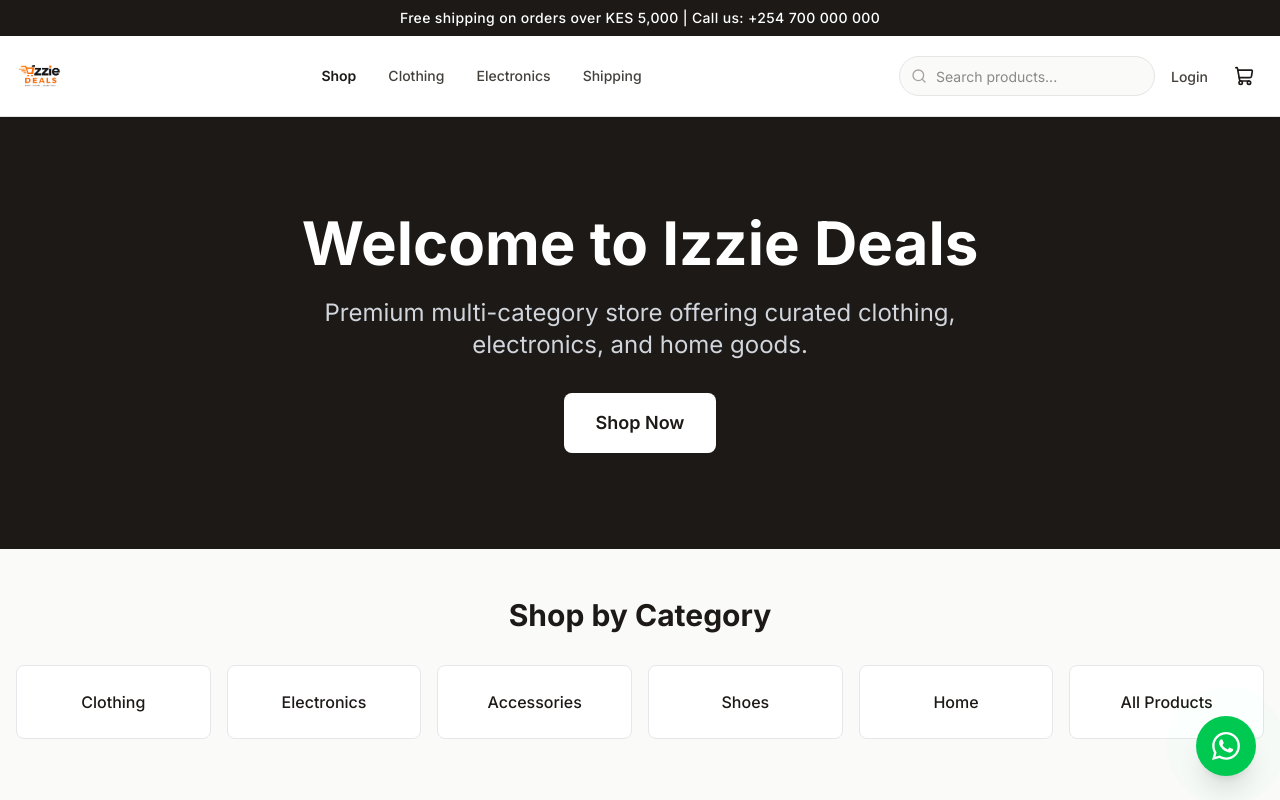
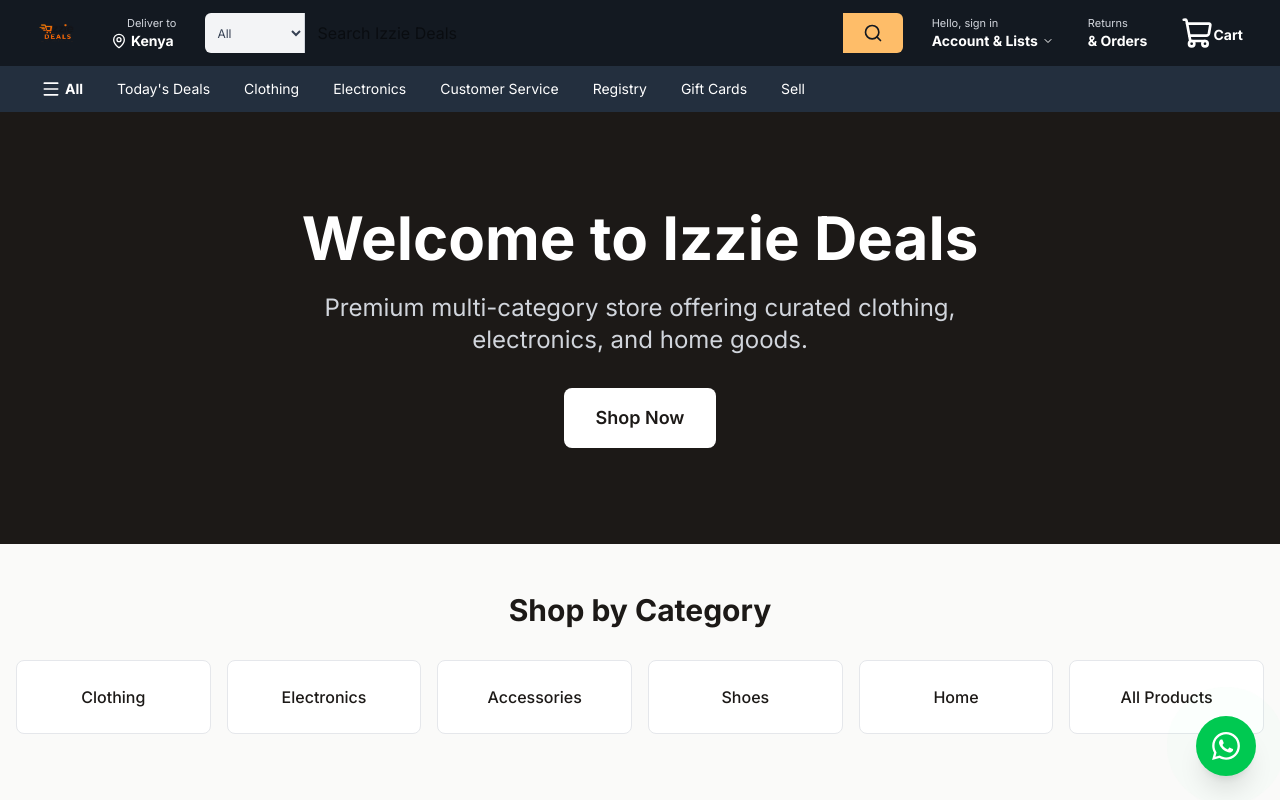
Before and after one commit to stephennjora3-debug/izzie-deals, a Next.js app: page / in a window 1280 px wide. Shown: the top 800 px of the page. Built offline with nearby package versions, Linux system fonts and the light colour scheme; no server answers; the database is empty.

Commit message:
Amazon Layout Step 1: Install Amazon-style Header

```diff
--- a/src/components/layout/Header.tsx
+++ b/src/components/layout/Header.tsx
@@ -1,7 +1,7 @@
 'use client';
 
 import Link from 'next/link';
-import { Search, ShoppingCart, Plus, Package, Menu, X } from 'lucide-react';
+import { Search, ShoppingCart, MapPin, Menu, ChevronDown, User, Package } from 'lucide-react';
 import { useCartStore } from '@/store/cartStore';
 import { useEffect, useState } from 'react';
 import { UserMenu } from './UserMenu';
@@ -21,7 +21,7 @@ function CartBadge() {
   if (totalItems === 0) return null;
 
   return (
-    <span className="absolute -top-1 -right-1 flex h-4 w-4 items-center justify-center rounded-full bg-red-500 text-[9px] font-bold text-white ring-2 ring-white">
+    <span className="absolute top-0 right-2 md:right-3 flex h-5 w-6 items-center justify-center rounded-full bg-orange-500 text-xs font-bold text-white">
       {totalItems > 99 ? '99+' : totalItems}
     </span>
   );
@@ -29,7 +29,6 @@ function CartBadge() {
 
 export function Header() {
   const [isAdminUser, setIsAdminUser] = useState(false);
-  const [isMobileMenuOpen, setIsMobileMenuOpen] = useState(false);
   const [searchQuery, setSearchQuery] = useState('');
   const router = useRouter();
 
@@ -44,149 +43,97 @@ export function Header() {
     checkAdmin();
   }, []);
 
-  const handleMobileSearch = (e: React.FormEvent) => {
+  const handleSearch = (e: React.FormEvent) => {
     e.preventDefault();
-    if (searchQuery.trim().length >= 3) {
+    if (searchQuery.trim().length >= 2) {
       router.push(`/shop?search=${encodeURIComponent(searchQuery.trim())}`);
-      setIsMobileMenuOpen(false);
-      setSearchQuery('');
     }
   };
 
   return (
-    <>
-      {/* 1. TOP NOTIFICATION BAR */}
-      <div className="bg-brand-900 text-white text-xs md:text-sm py-2 text-center px-4">
-        <p className="font-medium tracking-wide">
-          Free shipping on orders over KES 5,000 | Call us: +254 700 000 000
-        </p>
+    <header className="w-full flex flex-col">
+      {/* --- TOP AMAZON BAR (bg-slate-900) --- */}
+      <div className="bg-[#131921] text-white py-2 px-4 md:px-8">
+        <div className="max-w-[1500px] mx-auto flex items-center gap-4 md:gap-6">
+
+          {/* Logo */}
+          <Link href="/" className="flex items-center flex-shrink-0 border border-transparent hover:border-white rounded p-1 transition-all">
+            <img src="/izzie.png" alt="Izzie Deals" className="h-8 md:h-10 w-auto object-contain" />
+          </Link>
+
+          {/* Deliver To (Hidden on small mobile) */}
+          <div className="hidden md:flex flex-col items-start border border-transparent hover:border-white rounded p-1 cursor-pointer transition-all">
+            <span className="text-[11px] text-gray-300 ml-4">Deliver to</span>
+            <div className="flex items-center font-bold text-sm">
+              <MapPin className="h-4 w-4 mr-1" />
+              <span>Kenya</span>
+            </div>
           </div>
 
-      {/* 2. MAIN HEADER */}
-      <header className="sticky top-0 z-40 w-full bg-white border-b border-brand-200 shadow-sm">
-        <div className="container mx-auto px-4">
-          <div className="flex h-16 md:h-20 items-center justify-between gap-4">
+          {/* Massive Search Bar */}
+          <form onSubmit={handleSearch} className="flex-grow flex h-10 rounded-md overflow-hidden focus-within:ring-2 focus-within:ring-orange-500 transition-all">
+            <select className="hidden md:block bg-gray-100 text-gray-700 text-xs px-2 border-r border-gray-300 focus:outline-none cursor-pointer hover:bg-gray-200">
+              <option>All</option>
+              <option>Clothing</option>
+              <option>Electronics</option>
+              <option>Home</option>
+            </select>
+            <input
+              type="text"
+              value={searchQuery}
+              onChange={(e) => setSearchQuery(e.target.value)}
+              placeholder="Search Izzie Deals"
+              className="flex-grow px-3 text-black focus:outline-none"
+            />
+            <button type="submit" className="bg-[#febd69] hover:bg-[#f3a847] px-4 md:px-5 flex items-center justify-center transition-colors">
+              <Search className="h-5 w-5 text-[#131921]" />
+            </button>
+          </form>
 
-            {/* Left: Mobile Menu Toggle & Logo */}
-            <div className="flex items-center gap-4 flex-shrink-0">
-              <button
-                onClick={() => setIsMobileMenuOpen(true)}
-                className="md:hidden p-2 -ml-2 text-brand-900 hover:bg-brand-50 rounded-md transition-colors"
-                aria-label="Open menu"
-              >
-                <Menu className="h-6 w-6" />
-              </button>
-              <Link href="/" className="flex items-center">
-                <img src="/izzie.png" alt="Izzie Deals" className="h-10 md:h-12 w-auto object-contain" />
-              </Link>
+          {/* Account & Lists */}
+          <div className="hidden md:flex flex-col border border-transparent hover:border-white rounded p-1 cursor-pointer transition-all relative group">
+            <span className="text-[11px] text-gray-300">Hello, sign in</span>
+            <span className="text-sm font-bold flex items-center">Account & Lists <ChevronDown className="h-3 w-3 ml-1" /></span>
+            {/* Dropdown placeholder */}
+            <div className="absolute top-full right-0 w-64 bg-white text-black rounded-md shadow-xl p-4 hidden group-hover:block z-50">
+               <UserMenu />
+            </div>
           </div>
 
-            {/* Center: Desktop Navigation */}
-            <nav className="hidden md:flex items-center gap-8">
-              <Link href="/shop" className="text-sm font-semibold text-brand-900 hover:text-brand-600 transition-colors">Shop</Link>
-              <Link href="/shop?category=Clothing" className="text-sm font-medium text-brand-700 hover:text-brand-900 transition-colors">Clothing</Link>
-              <Link href="/shop?category=Electronics" className="text-sm font-medium text-brand-700 hover:text-brand-900 transition-colors">Electronics</Link>
-              <Link href="/shipping" className="text-sm font-medium text-brand-700 hover:text-brand-900 transition-colors">Shipping</Link>
-            </nav>
-
-            {/* Right: Actions */}
-            <div className="flex items-center gap-2 md:gap-4 flex-shrink-0">
-              {/* Desktop Search */}
-              <div className="hidden lg:block relative">
-                <Search className="absolute left-3 top-1/2 -translate-y-1/2 h-4 w-4 text-brand-400" />
-                <input
-                  type="search"
-                  placeholder="Search products..."
-                  className="flex h-10 w-64 rounded-full border border-brand-200 bg-brand-50 px-3 py-2 pl-9 text-sm focus-visible:outline-none focus-visible:ring-2 focus-visible:ring-brand-900 focus:bg-white transition-all"
-                  onKeyDown={(e) => {
-                    if (e.key === 'Enter' && (e.target as HTMLInputElement).value.trim().length >= 3) {
-                      router.push(`/shop?search=${encodeURIComponent((e.target as HTMLInputElement).value.trim())}`);
-                    }
-                  }}
-                />
-              </div>
-
-              {/* User Menu (Desktop) */}
-              <div className="hidden md:block">
-                <UserMenu />
-              </div>
+          {/* Returns & Orders (Desktop) */}
+          <Link href="/admin/orders" className="hidden md:flex flex-col border border-transparent hover:border-white rounded p-1 transition-all">
+            <span className="text-[11px] text-gray-300">Returns</span>
+            <span className="text-sm font-bold">& Orders</span>
+          </Link>
 
           {/* Cart */}
-              <Link href="/cart" className="relative inline-flex items-center justify-center rounded-full text-brand-900 hover:bg-brand-50 h-10 w-10 transition-colors">
-                <ShoppingCart className="h-5 w-5" />
+          <Link href="/cart" className="flex items-end border border-transparent hover:border-white rounded p-1 transition-all relative">
+            <div className="relative">
+              <ShoppingCart className="h-8 w-8" />
               <CartBadge />
+            </div>
+            <span className="font-bold text-sm mb-1 hidden md:inline">Cart</span>
           </Link>
         </div>
       </div>
+
+      {/* --- BOTTOM NAV BAR (bg-slate-800) --- */}
+      <div className="bg-[#232f3e] text-white text-sm py-2 px-4 md:px-8 flex items-center gap-4 overflow-x-auto whitespace-nowrap scrollbar-hide">
+        <button className="flex items-center gap-1 font-bold border border-transparent hover:border-white rounded px-2 py-1 transition-all flex-shrink-0">
+          <Menu className="h-5 w-5" /> All
+        </button>
+        <Link href="/shop" className="border border-transparent hover:border-white rounded px-2 py-1 transition-all flex-shrink-0">Today's Deals</Link>
+        <Link href="/shop?category=Clothing" className="border border-transparent hover:border-white rounded px-2 py-1 transition-all flex-shrink-0">Clothing</Link>
+        <Link href="/shop?category=Electronics" className="border border-transparent hover:border-white rounded px-2 py-1 transition-all flex-shrink-0">Electronics</Link>
+        <Link href="/shipping" className="border border-transparent hover:border-white rounded px-2 py-1 transition-all flex-shrink-0">Customer Service</Link>
+        <Link href="/shop" className="border border-transparent hover:border-white rounded px-2 py-1 transition-all flex-shrink-0">Registry</Link>
+        <Link href="/shop" className="border border-transparent hover:border-white rounded px-2 py-1 transition-all flex-shrink-0">Gift Cards</Link>
+        <Link href="/shop" className="border border-transparent hover:border-white rounded px-2 py-1 transition-all flex-shrink-0">Sell</Link>
+
+        {isAdminUser && (
+           <Link href="/admin/add-product" className="border border-transparent hover:border-white rounded px-2 py-1 transition-all flex-shrink-0 text-yellow-400 font-bold">Admin: Add Product</Link>
+        )}
       </div>
     </header>
-
-      {/* 3. MOBILE SLIDE-OUT DRAWER (OFFCANVAS) */}
-      {isMobileMenuOpen && (
-        <div className="fixed inset-0 z-50 md:hidden">
-          {/* Backdrop */}
-          <div
-            className="absolute inset-0 bg-black/60 backdrop-blur-sm"
-            onClick={() => setIsMobileMenuOpen(false)}
-          />
-
-          {/* Slide-out Panel */}
-          <div className="absolute top-0 left-0 bottom-0 w-[85%] max-w-sm bg-white shadow-2xl flex flex-col animate-in slide-in-from-left duration-300">
-            {/* Drawer Header */}
-            <div className="flex items-center justify-between p-4 border-b border-brand-100">
-              <img src="/izzie.png" alt="Izzie Deals" className="h-8 w-auto object-contain" />
-              <button
-                onClick={() => setIsMobileMenuOpen(false)}
-                className="p-2 text-brand-500 hover:bg-brand-50 rounded-full transition-colors"
-              >
-                <X className="h-6 w-6" />
-              </button>
-            </div>
-
-            {/* Drawer Body */}
-            <div className="flex-1 overflow-y-auto p-4 space-y-6">
-              {/* Mobile Search */}
-              <form onSubmit={handleMobileSearch} className="relative">
-                <Search className="absolute left-3 top-1/2 -translate-y-1/2 h-5 w-5 text-brand-400" />
-                <input
-                  type="search"
-                  placeholder="Search products..."
-                  className="flex h-12 w-full rounded-lg border border-brand-200 bg-brand-50 px-3 py-2 pl-10 text-base focus-visible:outline-none focus-visible:ring-2 focus-visible:ring-brand-900"
-                  value={searchQuery}
-                  onChange={(e) => setSearchQuery(e.target.value)}
-                />
-              </form>
-
-              {/* Mobile Navigation Links */}
-              <nav className="flex flex-col space-y-1">
-                <p className="text-xs font-bold text-brand-400 uppercase tracking-wider mb-2">Shop</p>
-                <Link href="/shop" onClick={() => setIsMobileMenuOpen(false)} className="flex items-center px-3 py-3 text-base font-medium text-brand-900 hover:bg-brand-50 rounded-lg transition-colors">All Products</Link>
-                <Link href="/shop?category=Clothing" onClick={() => setIsMobileMenuOpen(false)} className="flex items-center px-3 py-3 text-base font-medium text-brand-700 hover:bg-brand-50 rounded-lg transition-colors">Clothing</Link>
-                <Link href="/shop?category=Electronics" onClick={() => setIsMobileMenuOpen(false)} className="flex items-center px-3 py-3 text-base font-medium text-brand-700 hover:bg-brand-50 rounded-lg transition-colors">Electronics</Link>
-                <Link href="/shipping" onClick={() => setIsMobileMenuOpen(false)} className="flex items-center px-3 py-3 text-base font-medium text-brand-700 hover:bg-brand-50 rounded-lg transition-colors">Shipping Info</Link>
-              </nav>
-
-              {/* Mobile Admin Links */}
-              {isAdminUser && (
-                <div className="pt-4 border-t border-brand-100 space-y-1">
-                  <p className="text-xs font-bold text-brand-400 uppercase tracking-wider mb-2">Admin</p>
-                  <Link href="/admin/orders" onClick={() => setIsMobileMenuOpen(false)} className="flex items-center gap-3 px-3 py-3 text-base font-medium text-brand-700 hover:bg-brand-50 rounded-lg transition-colors">
-                    <Package className="h-5 w-5" /> Orders
-                  </Link>
-                  <Link href="/admin/add-product" onClick={() => setIsMobileMenuOpen(false)} className="flex items-center gap-3 px-3 py-3 text-base font-medium text-brand-700 hover:bg-brand-50 rounded-lg transition-colors">
-                    <Plus className="h-5 w-5" /> Add Product
-                  </Link>
-                </div>
-              )}
-            </div>
-
-            {/* Drawer Footer (User Menu) */}
-            <div className="p-4 border-t border-brand-100 bg-brand-50">
-              <UserMenu />
-            </div>
-          </div>
-        </div>
-      )}
-    </>
   );
 }
```
Lines whose indentation alone changed are shown as unchanged.
